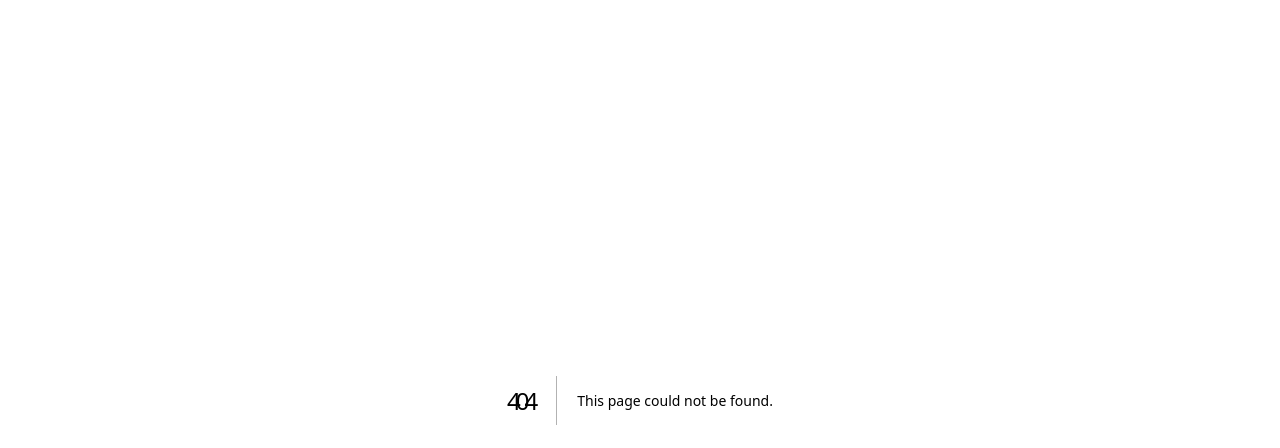
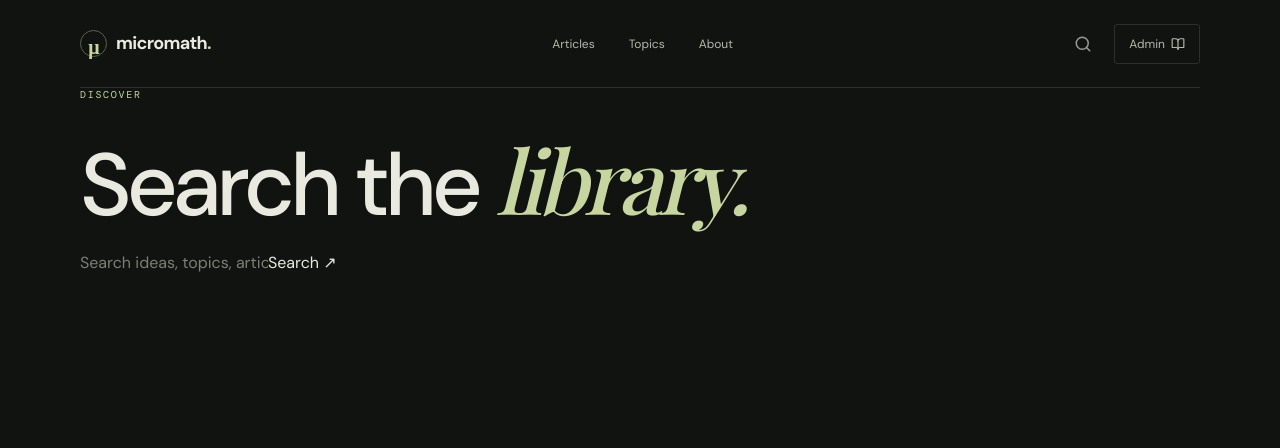
Before and after one commit to aadimind/Micromathaadi, a Next.js app: page /search in a window 1280 px wide. Before the commit this address had no page. Shown: the top 448 px of the page. Built offline with nearby package versions, Linux system fonts and the light colour scheme; a web font is replaced by a local one.

Commit message:
Implement publishing platform: src/app/search/page.tsx

```diff
--- /dev/null
+++ b/src/app/search/page.tsx
@@ -0,0 +1,11 @@
+import Link from "next/link";
+import { db } from "@/lib/db";
+import { SiteNav } from "@/components/SiteNav";
+export const metadata = { title: "Search" };
+export const dynamic = "force-dynamic";
+type Props = { searchParams: Promise<{ q?: string }> };
+export default async function SearchPage({searchParams}:Props) {
+ const {q=""}=await searchParams; const term=q.trim();
+ const results=term.length>0?await db.article.findMany({where:{status:"PUBLISHED",publishedAt:{lte:new Date()},OR:[{title:{contains:term,mode:"insensitive"}},{excerpt:{contains:term,mode:"insensitive"}},{content:{contains:term,mode:"insensitive"}},{category:{contains:term,mode:"insensitive"}}]},orderBy:{publishedAt:"desc"},take:30}):[];
+ return <main><SiteNav/><section className="page wrap"><div className="eyebrow">DISCOVER</div><h1>Search the <em>library.</em></h1><form className="search-form" action="/search"><input name="q" defaultValue={term} placeholder="Search ideas, topics, articles…" aria-label="Search articles"/><button type="submit">Search ↗</button></form>{term?<p className="result-count">{results.length} result{results.length===1?"":"s"} for “{term}”</p>:null}<div className="story-list">{results.map(a=><Link className="story" href={`/articles/${a.slug}`} key={a.id}><div className="story-main"><span className="story-category">{a.category}</span><h3>{a.title}</h3><p>{a.excerpt}</p></div><span className="story-arrow">↗</span></Link>)}</div>{term&&results.length===0?<p className="empty-state">No matching published articles found.</p>:null}</section></main>;
+}
```
